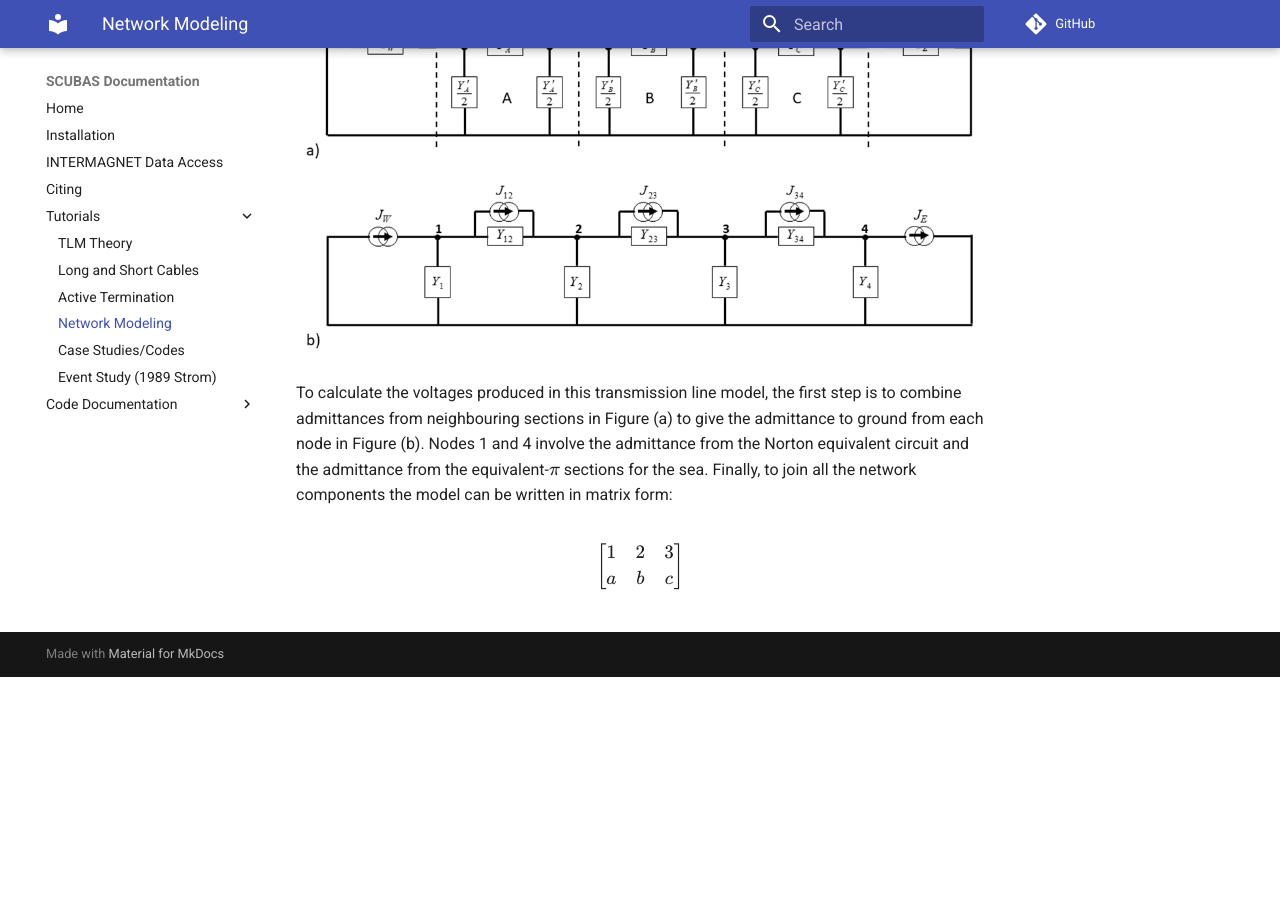
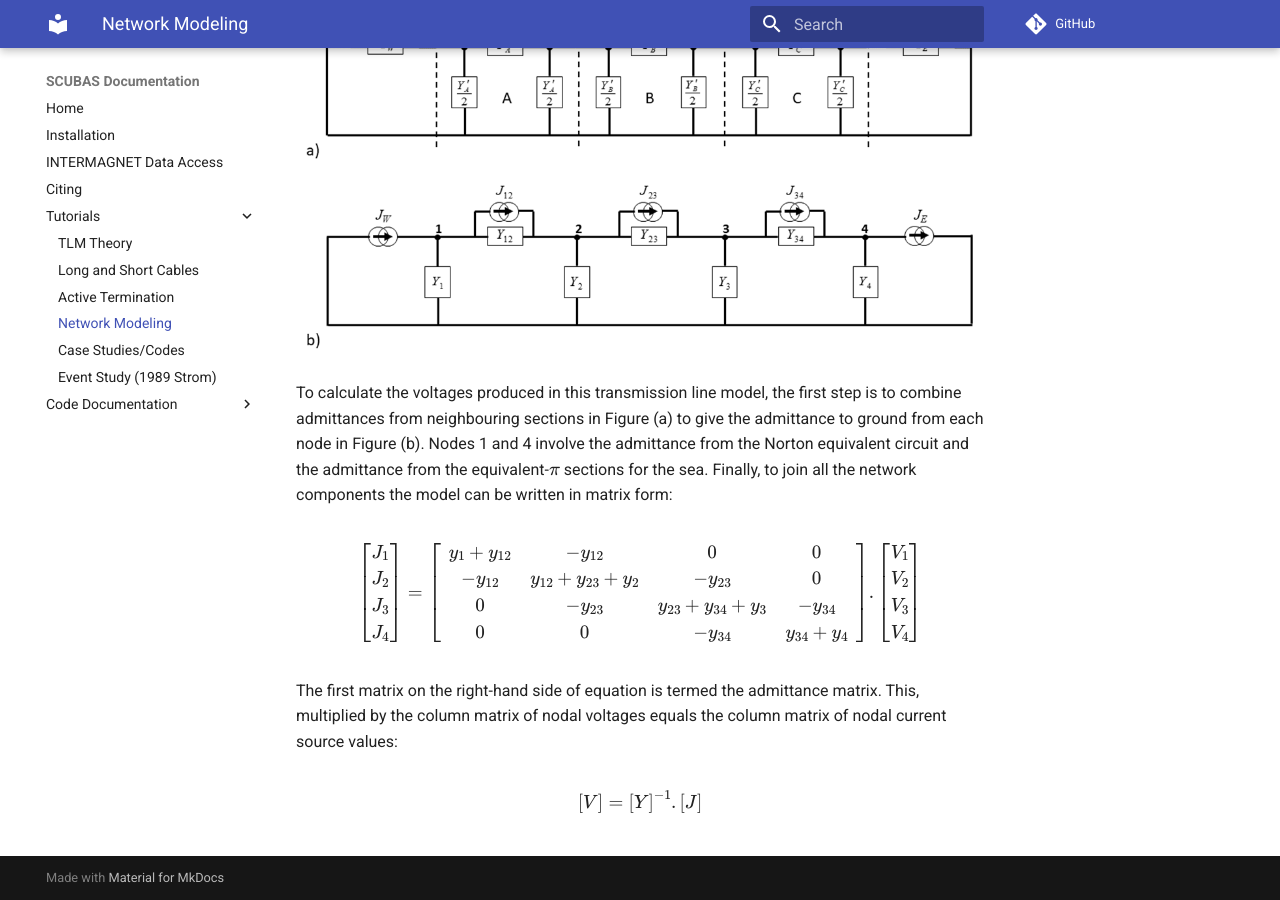
Before and after one commit to shibaji7/SCUBAS, an MkDocs documentation site: the page built from docs/tutorial/netmodel.md, in a window 1280 px wide and 900 px high, scrolled down 1400 px. Built offline with MkDocs 1.6.1 and Material for MkDocs 9.7.7, drawn with Linux system fonts in a browser that asks for light colours; comment, search, counter and statistics services are not loaded; before the commit the page ends 2077 px from its top, so only the background shows below that.

Commit message:
Updated documents

```diff
--- a/docs/tutorial/netmodel.md
+++ b/docs/tutorial/netmodel.md
@@ -34,7 +34,27 @@ To calculate the voltages produced in this transmission line model, the first st
 
 $$
 \begin{bmatrix}
-1 & 2 & 3\\
-a & b & c
+J_1\\J_2\\J_3\\J_4
+\end{bmatrix} =
+\begin{bmatrix}
+y_1+y_{12} & -y_{12} & 0 & 0\\
+-y_{12} & y_{12}+y_{23}+y_2 & -y_{23} & 0\\
+0 & -y_{23} & y_{23}+y_{34}+y_{3} & -y_{34}\\
+0 & 0 & -y_{34} & y_{34}+y_4\\
+\end{bmatrix}.\begin{bmatrix}
+V_1\\V_2\\V_3\\V_4
 \end{bmatrix}
 $$
+
+The first matrix on the right-hand side of equation is termed the admittance matrix. This, multiplied by the column matrix of nodal voltages equals the column matrix of nodal current source values:
+
+$$
+\begin{bmatrix}
+V
+\end{bmatrix} =
+\begin{bmatrix}
+Y
+\end{bmatrix}^{-1}.\begin{bmatrix}
+J
+\end{bmatrix}
+$$
```
